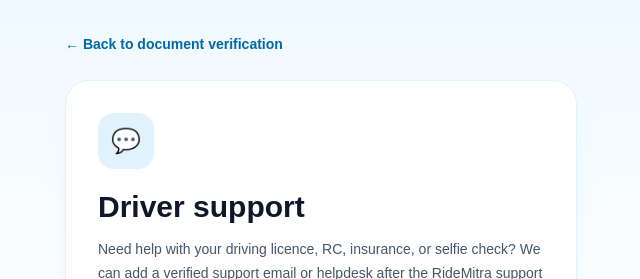
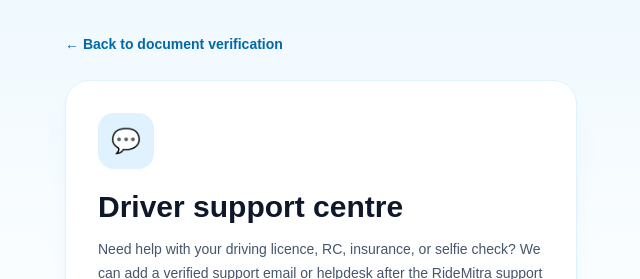
Before and after one commit to mintuvanga/ridemitra, a Next.js app: page /support in a window 1280 px wide. Shown: the top 279 px of the page, without its empty margins (319-959 px from the left). Built offline with nearby package versions, Linux system fonts and the light colour scheme.

Commit message:
Update driver support page heading

```diff
--- a/src/app/support/page.tsx
+++ b/src/app/support/page.tsx
@@ -7,7 +7,7 @@
         <Link href="/driver/documents" className="text-sm font-bold text-sky-700">← Back to document verification</Link>
         <section className="mt-6 rounded-3xl border border-sky-100 bg-white p-6 shadow-xl shadow-sky-100/60 sm:p-8">
           <div className="flex h-14 w-14 items-center justify-center rounded-2xl bg-sky-100 text-2xl">💬</div>
-          <h1 className="mt-5 text-3xl font-black">Driver support</h1>
+          <h1 className="mt-5 text-3xl font-black">Driver support centre</h1>
           <p className="mt-3 text-sm leading-6 text-slate-600">Need help with your driving licence, RC, insurance, or selfie check? We can add a verified support email or helpdesk after the RideMitra support contact is provided.</p>
           <div className="mt-6 rounded-2xl border border-amber-200 bg-amber-50 p-4 text-sm leading-6 text-amber-900"><strong>Support contact not configured.</strong> No unverified phone number or email is shown here. Document submission remains disabled until secure verification is ready.</div>
           <Link href="/" className="mt-6 flex w-full items-center justify-center rounded-xl bg-sky-600 px-4 py-3 font-bold text-white hover:bg-sky-700">Return to driver login</Link>
```
